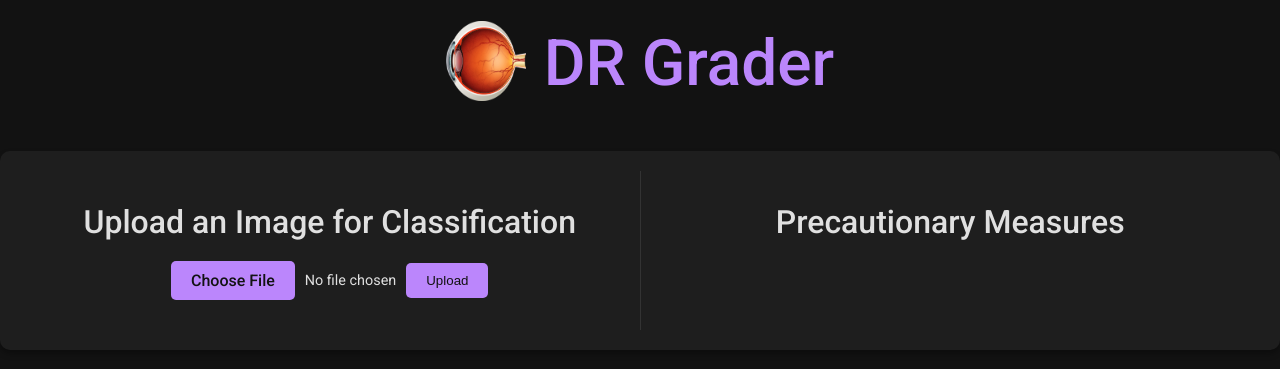
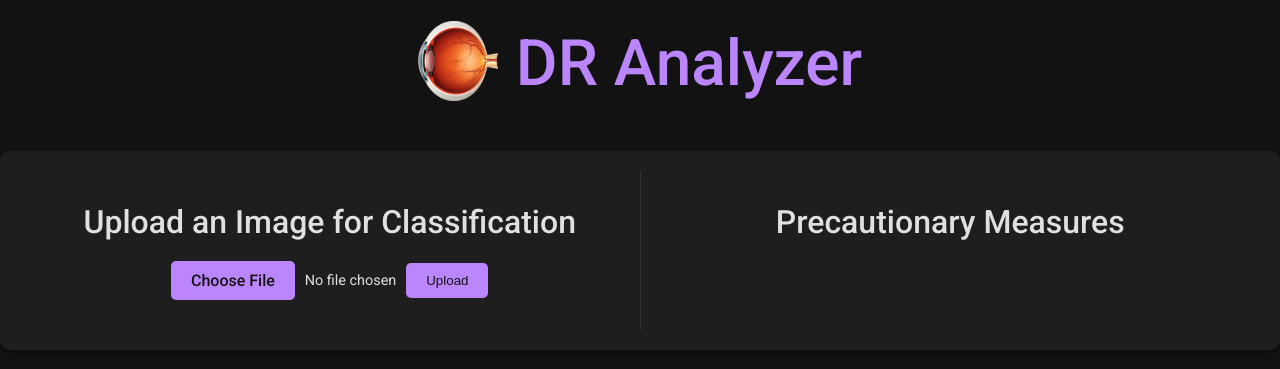
Before and after one commit to nameishyam/mini-webapp, a Flask app: page / in a window 1280 px wide. Shown: the top 369 px of the page. Run offline with Flask 3, Linux system fonts and the light colour scheme.

Commit message:
Rename header from "DR Grader" to "DR Analyzer" for improved clarity

```diff
--- a/templates/index.html
+++ b/templates/index.html
@@ -51,7 +51,7 @@
         style="vertical-align: bottom; margin-right: 10px"
       />
       <span style="color: #bb86fc; font-size: 2em; font-weight: 500">
-        DR Grader
+        DR Analyzer
       </span>
     </h1>
     <div
```
